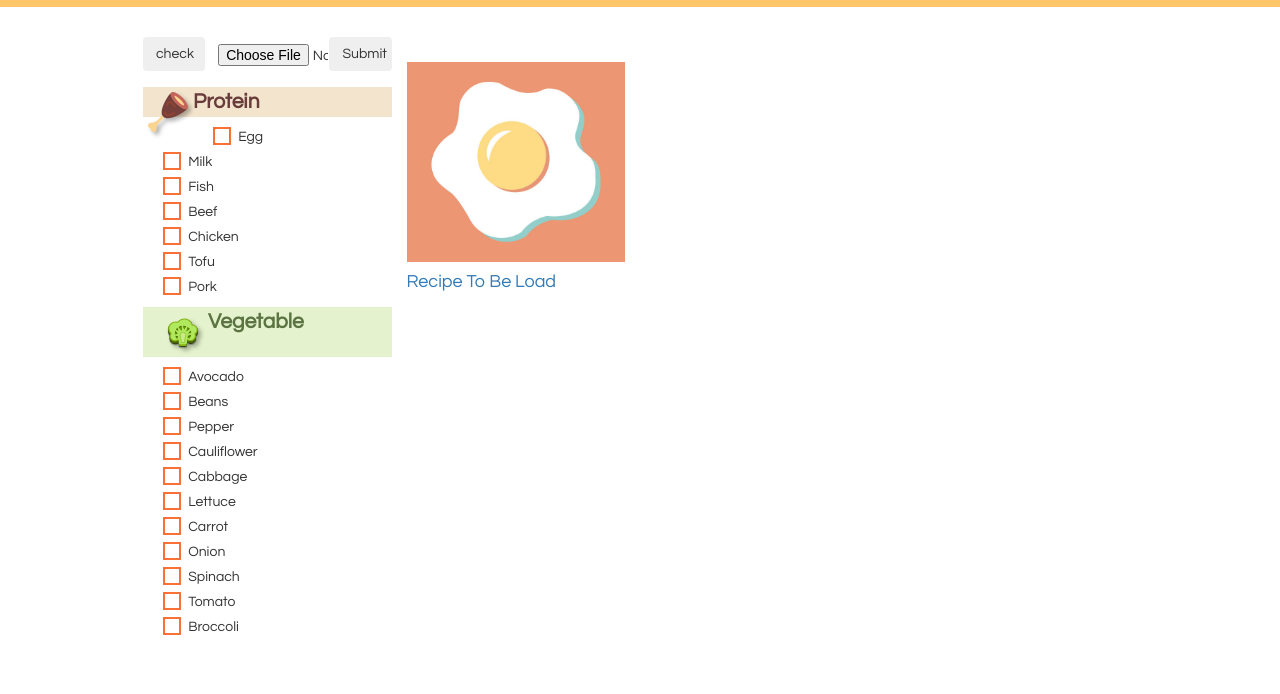
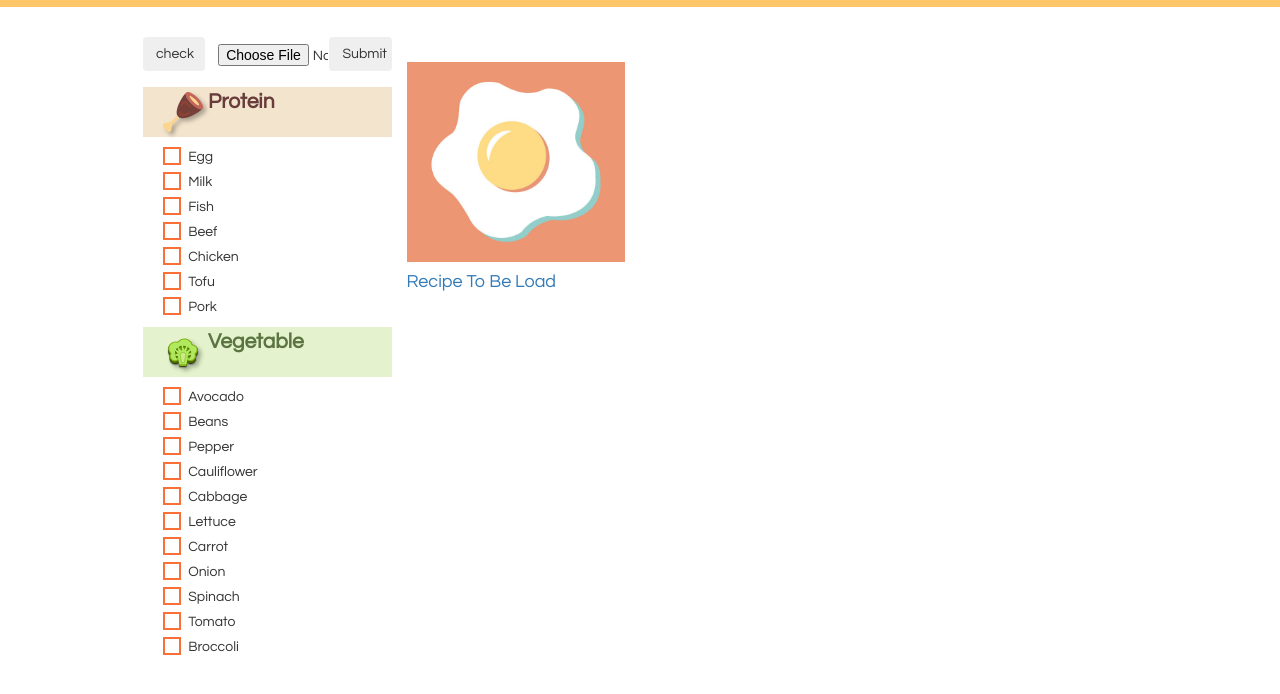
Before and after one commit to MoonJiao123/SDHack2019, a website: page public/recipepage.html in a window 1280 px wide. Shown: the part 80-774 px from the top of the page. Drawn offline with nearby package versions, Linux system fonts and the light colour scheme.

Commit message:
latest version fixed width

```diff
--- a/public/recipepage.html
+++ b/public/recipepage.html
@@ -110,7 +110,7 @@
             </div>
 
             <div class="row">
-                <div class=" color1" style="width: 100%">
+                <div class="container color1" style="width: 100%">
                     <img class="smallicon shadow" style="margin: 5px" src="images/FoodFlatArt/meat.svg" />
                     <span class="title1">
                             Protein
```
